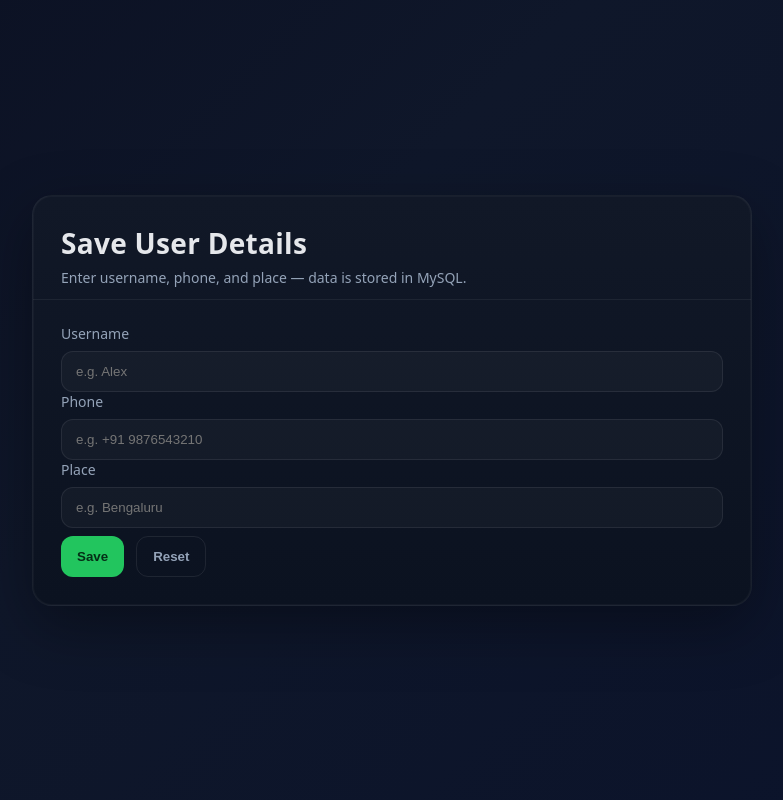
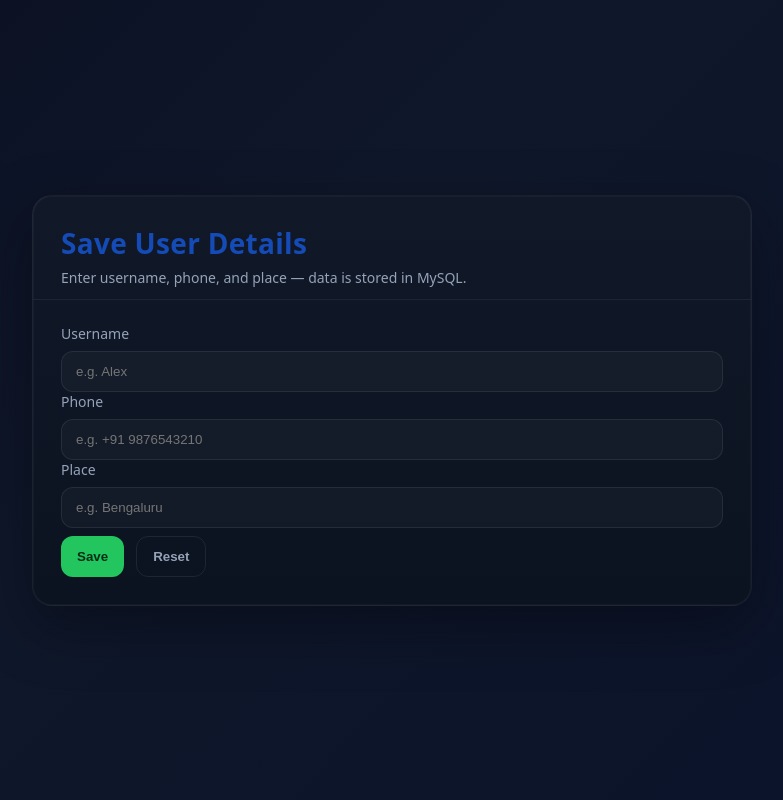
Before and after one commit to aneeshravikumar2002-eng/FlaskApp-withDbConnect, a Flask app: page / in a window 1280 px wide. Shown: the whole page, without its empty margins (248-1031 px from the left). Run offline with Flask 3, Linux system fonts and the light colour scheme.

```diff
--- a/templates/form.html
+++ b/templates/form.html
@@ -9,7 +9,7 @@
       --bg: #0f172a;      /* slate-900 */
       --card: #111827;    /* gray-900 */
       --muted: #94a3b8;   /* slate-400 */
-      --text: #e5e7eb;    /* gray-200 */
+      --text: #154bb6;    /* gray-200 */
       --accent: #22c55e;  /* green-500 */
       --accent-hover: #16a34a; /* green-600 */
       --danger: #ef4444;  /* red-500 */
```
Also changed, not shown: 1 other file.
